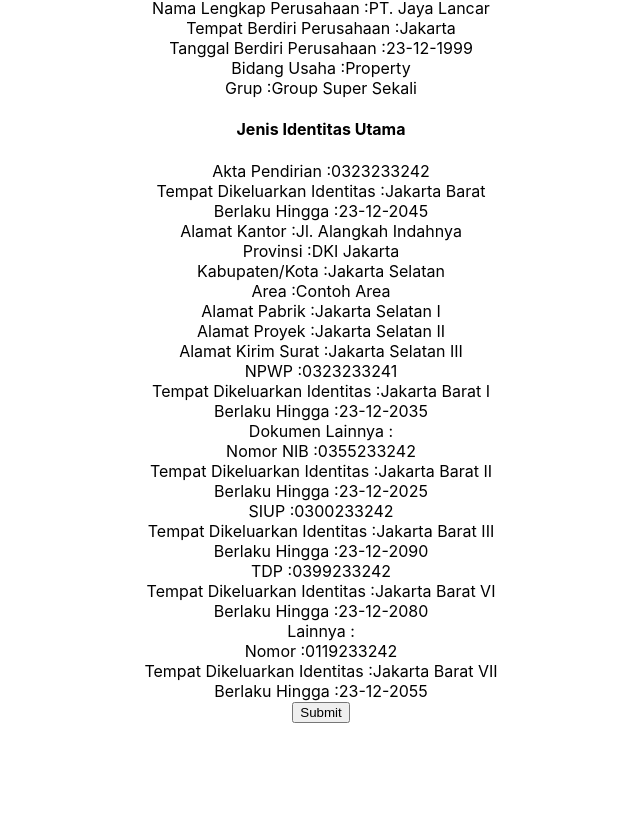
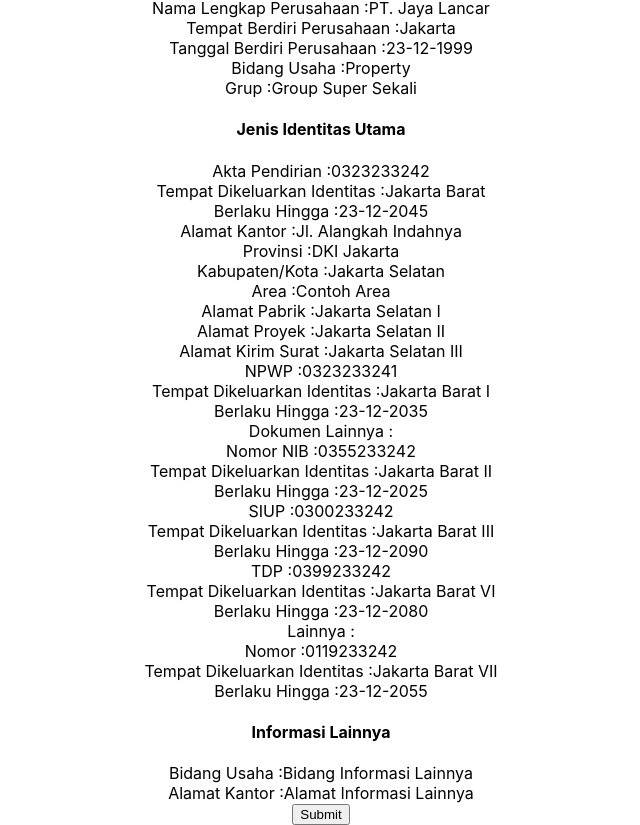
Before and after one commit to DeppaTori/current-account, a React (Create React App) app: page /confirmation in a window 1280 px wide. Shown: the part 228-1053 px from the top of the page, without its empty margins (319-959 px from the left). Before the commit the page ends 951 px from the top, so only its background shows below. Built offline with nearby package versions, Linux system fonts and the light colour scheme.

Commit message:
add informasi lainnya on confirmation page

```diff
--- /dev/null
+++ b/src/components/confirmation/InformasiLainnya.js
@@ -0,0 +1,15 @@
+export const InformasiLainnya = ({ data }) => {
+  return (
+    <>
+      <h4>Informasi Lainnya</h4>
+      <div>
+        <span>Bidang Usaha :</span>
+        <span>{data.bidang}</span>
+      </div>
+      <div>
+        <span>Alamat Kantor :</span>
+        <span>{data.alamat}</span>
+      </div>
+    </>
+  );
+};
--- a/src/constants.js
+++ b/src/constants.js
@@ -62,4 +62,8 @@ export const confirmationData = {
       berlaku: "23-12-2055",
     },
   },
+  informasiLainnya: {
+    bidang: "Bidang Informasi Lainnya",
+    alamat: "Alamat Informasi Lainnya",
+  },
 };
--- a/src/pages/Confirmation.js
+++ b/src/pages/Confirmation.js
@@ -2,15 +2,18 @@ import { DataPerusahaan } from "../components/confirmation/DataPerusahaan";
 import { JenisIdentitasUtama } from "../components/confirmation/JenisIdentitasUtama";
 import { Header } from "../components/confirmation/Header";
 import { confirmationData } from "../constants";
+import { InformasiLainnya } from "../components/confirmation/InformasiLainnya";
 
 export const Confirmation = () => {
-  const { header, dataPerusahaan, jenisIdentitasUtama } = confirmationData;
+  const { header, dataPerusahaan, jenisIdentitasUtama, informasiLainnya } =
+    confirmationData;
   return (
     <>
       <h3>Konfirmasi</h3>
       <Header data={header} />
       <DataPerusahaan data={dataPerusahaan} />
       <JenisIdentitasUtama dataJIU={jenisIdentitasUtama} />
+      <InformasiLainnya data={informasiLainnya} />
       <button>Submit</button>
     </>
   );
```
Also changed, not shown: 1 other file (tests, documents, lock files or other folders).
